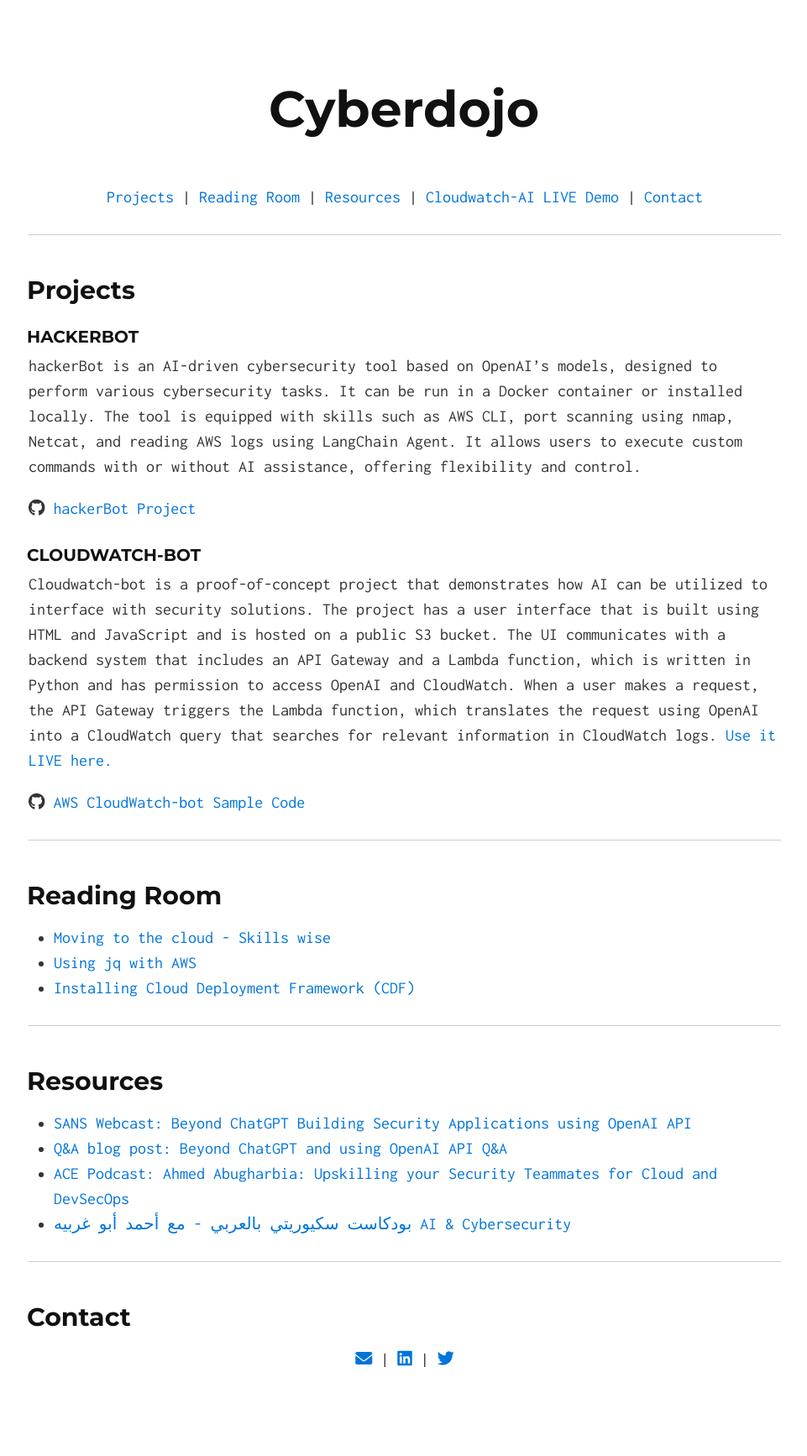
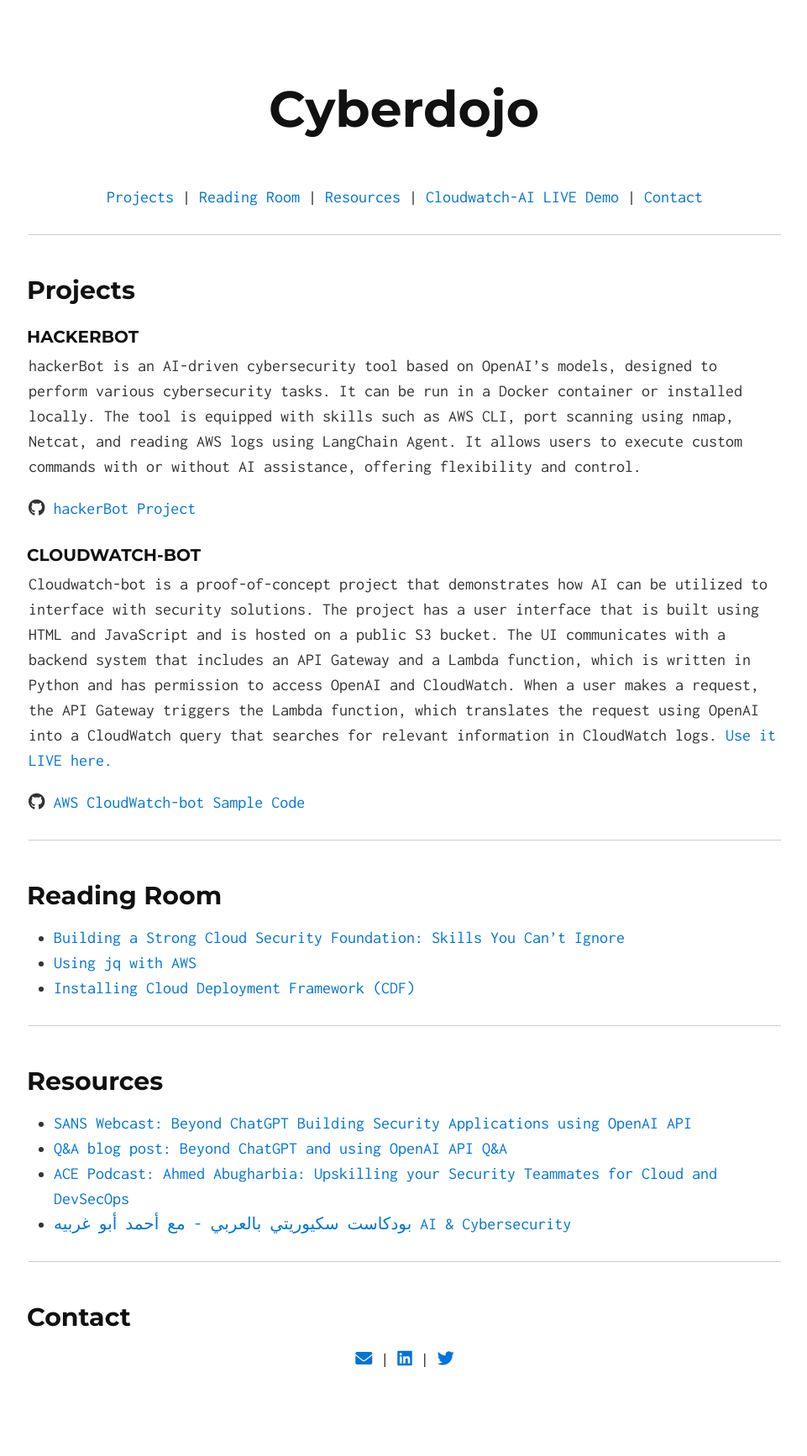
Before and after one commit to Ahmed-AG/cyberdojo-page, a Jekyll site: the page built from index.md, in a window 1280 px wide. Shown: the whole page at 84% size, without its empty margins (158-1119 px from the left). Built offline with Jekyll 4.4.1, drawn with Linux system fonts in a browser that asks for light colours; our own code applies the rules of GitHub Pages for plain Markdown files.

Commit message:
update moving to cloud

```diff
--- a/index.md
+++ b/index.md
@@ -17,7 +17,7 @@
 ---
 
 ## <a id="read"></a>Reading Room
-- [Moving to the cloud - Skills wise](/read/moving-to-the-cloud-skills-set-wise.html)
+- [Building a Strong Cloud Security Foundation: Skills You Can't Ignore](/read/building-a-strong-cloud-security-foundation.html)
 - [Using jq with AWS](/read/jq-for-AWS.md)
 - [Installing Cloud Deployment Framework (CDF)](/read/cloud-deployment-framework.md)
 
```
Also changed, not shown: read/building-a-strong-cloud-security-foundation.md (renamed from read/moving-to-the-cloud-skills-set-wise.md, +2 -2 lines).
